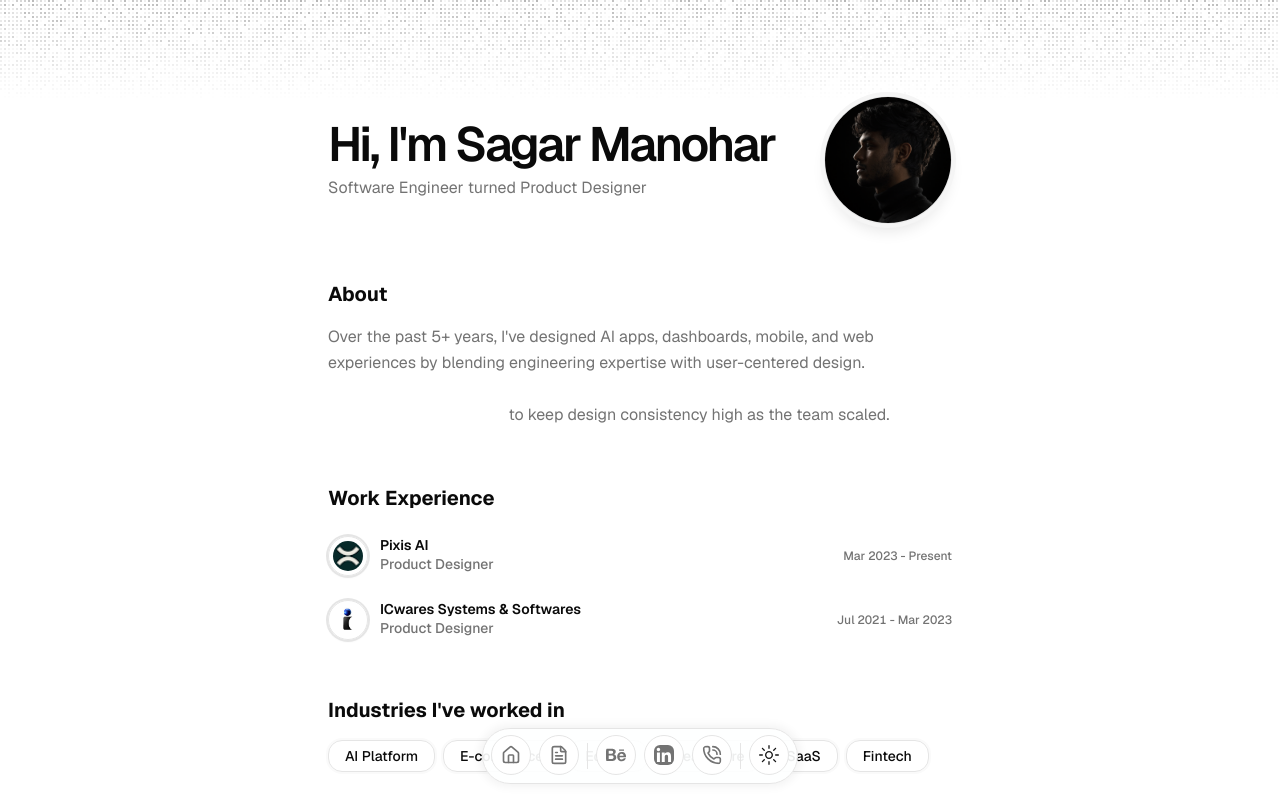
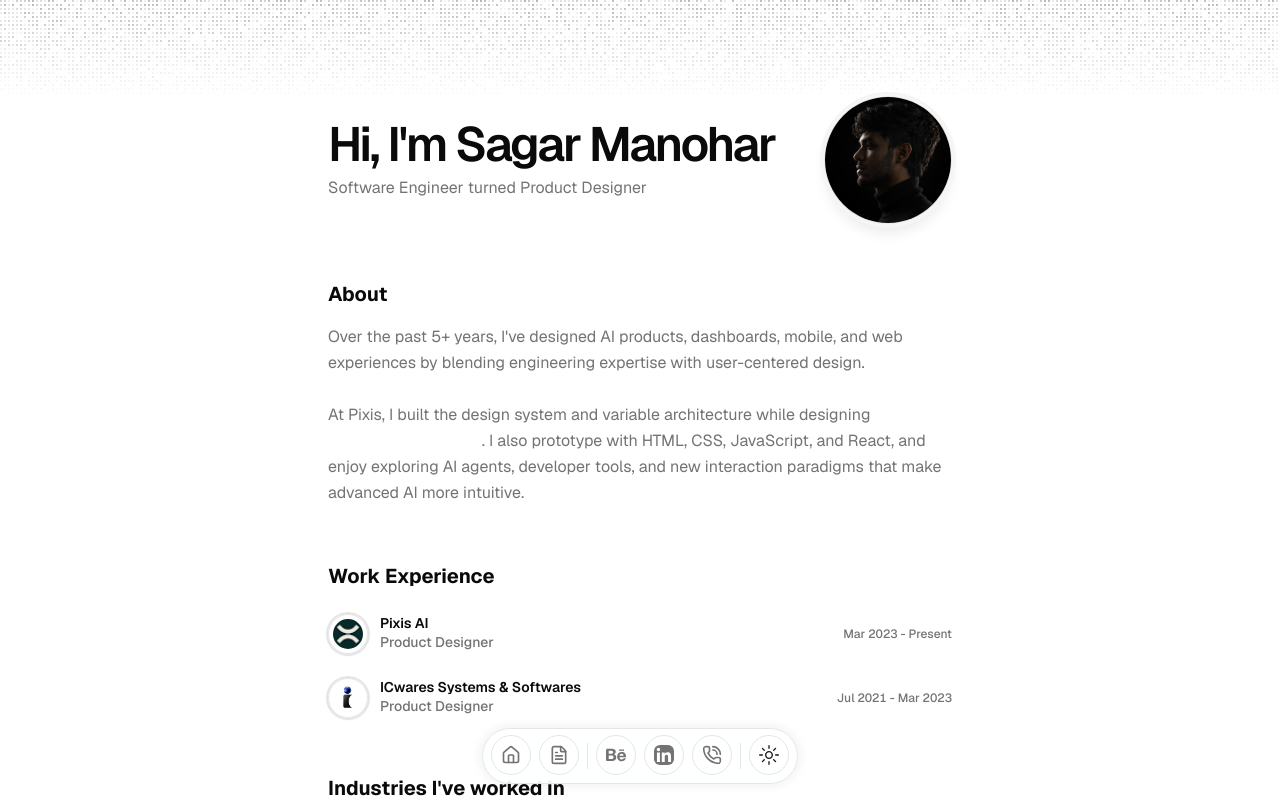
Before and after one commit to bugsagar/Portfolio, a Next.js app: page / in a window 1280 px wide. Shown: the top 800 px of the page. Built offline with nearby package versions, Linux system fonts and the light colour scheme.

Commit message:
Update about section summary text

```diff
--- a/src/data/resume.tsx
+++ b/src/data/resume.tsx
@@ -21,7 +21,7 @@ export const DATA = {
   description:
     "Software Engineer turned Product Designer",
   summary:
-    "Over the past 5+ years, I've designed AI apps, dashboards, mobile, and web experiences by blending engineering expertise with user-centered design.<br/><strong style=\"color:white;font-weight:700;\">At Pixis, I built the entire design system and variable architecture and<br/>AI-powered workflows</strong> to keep design consistency high as the team scaled.",
+    "Over the past 5+ years, I've designed AI products, dashboards, mobile, and web experiences by blending engineering expertise with user-centered design.<br/><br/>At Pixis, I built the design system and variable architecture while designing <strong style=\"color:white;font-weight:700;\">AI-powered workflows</strong>. I also prototype with HTML, CSS, JavaScript, and React, and enjoy exploring AI agents, developer tools, and new interaction paradigms that make advanced AI more intuitive.",
   avatarUrl: "/me.png",
   skills: [
     { name: "AI Platform" },
```
